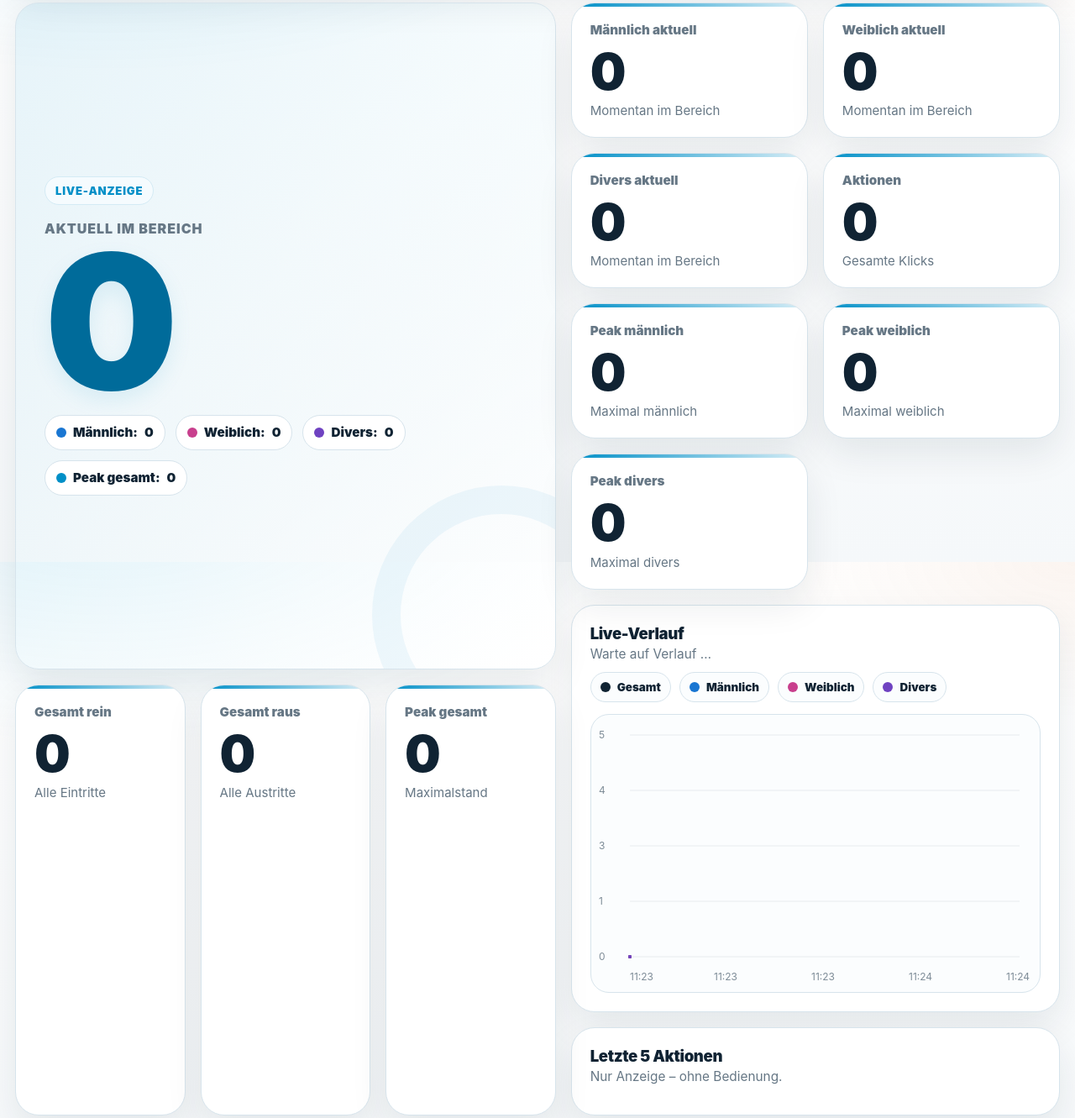
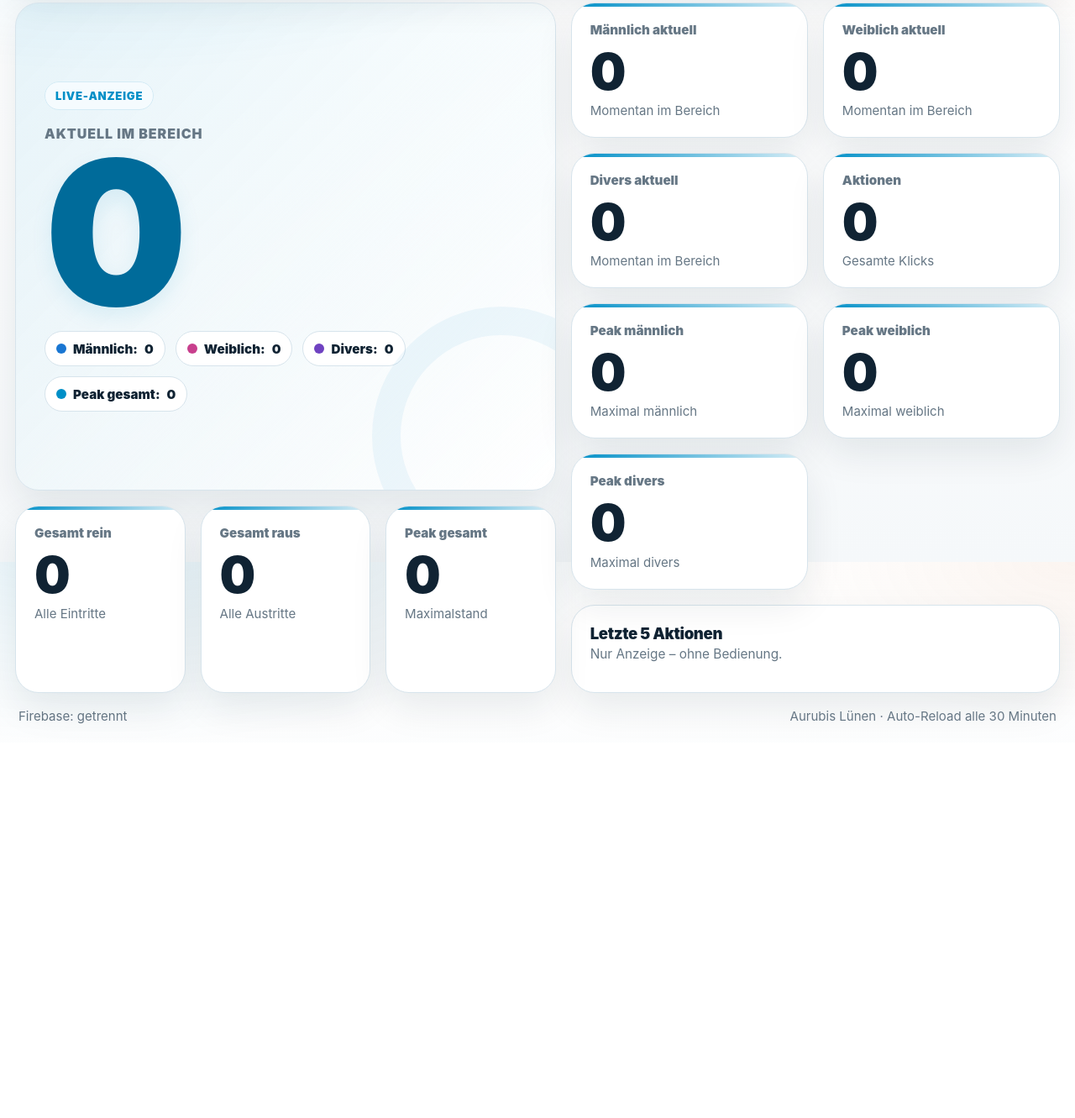
Before and after one commit to oschulk/nda-personenzaehler, a plain HTML site: page dashboard_tv.html in a window 1280 px wide. Shown: the part 131-1462 px from the top of the page at 84% size. After the commit the page ends 1015 px from the top, so only its background shows below. Drawn offline with Linux system fonts and the light colour scheme; no server answers.

Commit message:
Update dashboard_tv.html

```diff
--- a/dashboard_tv.html
+++ b/dashboard_tv.html
@@ -14,10 +14,15 @@
 }
 *{box-sizing:border-box}
 html,body{height:100%}
-body{margin:0;font-family:Inter,system-ui,-apple-system,"Segoe UI",Roboto,Arial,sans-serif;color:var(--text);background:
-radial-gradient(1050px 480px at 10% -10%,rgba(0,143,199,.11),transparent 62%),
-radial-gradient(700px 340px at 100% 0%,rgba(201,107,44,.07),transparent 55%),
-linear-gradient(180deg,#fff 0%,var(--bg) 100%)}
+body{
+  margin:0;
+  font-family:Inter,system-ui,-apple-system,"Segoe UI",Roboto,Arial,sans-serif;
+  color:var(--text);
+  background:
+    radial-gradient(1050px 480px at 10% -10%,rgba(0,143,199,.11),transparent 62%),
+    radial-gradient(700px 340px at 100% 0%,rgba(201,107,44,.07),transparent 55%),
+    linear-gradient(180deg,#fff 0%,var(--bg) 100%);
+}
 .app{min-height:100%;max-width:1680px;margin:0 auto;padding:18px;display:grid;gap:18px;grid-template-rows:auto 1fr auto}
 header{position:relative;overflow:hidden;background:var(--card);border:1px solid var(--line);border-radius:var(--radius);box-shadow:var(--shadow);padding:18px 24px;display:flex;align-items:center;justify-content:space-between;gap:18px}
 header:before{content:"";position:absolute;left:0;top:0;width:100%;height:7px;background:linear-gradient(90deg,var(--aurubis),#48c2e6 68%,var(--copper))}
@@ -28,16 +33,18 @@ h1{margin:0;font-size:clamp(1.55rem,2.3vw,2.25rem);letter-spacing:-.04em;line-he
 .sub{margin-top:5px;color:var(--muted);font-size:1rem}
 .headRight{display:flex;align-items:center;gap:10px;flex-wrap:wrap;justify-content:flex-end}
 .pill{display:inline-flex;align-items:center;gap:8px;min-height:44px;padding:9px 14px;border-radius:999px;background:#fbfdfe;border:1px solid var(--line);font-weight:900;font-size:.94rem;white-space:nowrap}
-.dot{width:11px;height:11px;border-radius:999px;background:#f2a900}.dot.online{background:var(--good)}.dot.offline{background:var(--bad)}
+.dot{width:11px;height:11px;border-radius:999px;background:#f2a900}
+.dot.online{background:var(--good)}
+.dot.offline{background:var(--bad)}
 .iconBtn{width:44px;height:44px;border-radius:14px;border:1px solid var(--line);background:#fff;color:var(--text);cursor:pointer;font-weight:1000}
 .main{display:grid;grid-template-columns:1.05fr .95fr;gap:18px;min-height:0}
 .left,.right{display:grid;gap:18px;min-height:0}
 .panel{background:var(--card);border:1px solid var(--line);border-radius:var(--radius);box-shadow:var(--shadow);min-width:0}
-.hero{position:relative;overflow:hidden;padding:30px 34px;display:grid;align-items:center;min-height:360px;background:linear-gradient(135deg,rgba(0,143,199,.09),rgba(73,201,236,.04) 45%,#fff 100%)}
+.hero{position:relative;overflow:hidden;padding:30px 34px;display:grid;align-items:center;min-height:520px;background:linear-gradient(135deg,rgba(0,143,199,.09),rgba(73,201,236,.04) 45%,#fff 100%)}
 .hero:after{content:"";position:absolute;right:-90px;bottom:-90px;width:240px;height:240px;border-radius:50%;border:34px solid rgba(0,143,199,.06);pointer-events:none}
 .eyebrow{display:inline-flex;align-items:center;padding:8px 12px;border-radius:999px;border:1px solid #d4ebf5;background:#f5fbfe;color:var(--aurubis);font-size:.82rem;font-weight:1000;text-transform:uppercase;letter-spacing:.06em}
 .heroLabel{margin-top:18px;color:var(--muted);font-size:1rem;font-weight:900;text-transform:uppercase;letter-spacing:.06em}
-.heroNumber{margin-top:8px;font-size:clamp(8rem,18vw,14rem);line-height:.83;letter-spacing:-.09em;font-weight:1000;color:var(--aurubis-dark);text-shadow:0 10px 26px rgba(0,143,199,.10)}
+.heroNumber{margin-top:8px;font-size:clamp(9rem,20vw,15rem);line-height:.83;letter-spacing:-.09em;font-weight:1000;color:var(--aurubis-dark);text-shadow:0 10px 26px rgba(0,143,199,.10)}
 .heroMeta{margin-top:18px;display:flex;flex-wrap:wrap;gap:12px}
 .miniPill{display:inline-flex;align-items:center;gap:8px;min-height:42px;padding:8px 13px;border-radius:999px;border:1px solid var(--line);background:#fff;font-weight:900;font-size:.95rem}
 .swatch{width:12px;height:12px;border-radius:999px;display:inline-block}
@@ -48,22 +55,17 @@ h1{margin:0;font-size:clamp(1.55rem,2.3vw,2.25rem);letter-spacing:-.04em;line-he
 .label{color:var(--muted);font-size:.95rem;font-weight:900}
 .value{margin-top:12px;font-size:clamp(2.7rem,4.7vw,4rem);line-height:.95;letter-spacing:-.06em;font-weight:1000}
 .desc{margin-top:8px;color:var(--muted);font-size:.94rem}
-.chartPanel{padding:22px;display:grid;gap:14px}
+.feedPanel{padding:22px;display:grid;gap:14px}
 .panelTitle{font-size:1.16rem;font-weight:1000;letter-spacing:-.02em}
 .panelText{color:var(--muted);font-size:.96rem;margin-top:4px}
-.chartTop{display:flex;align-items:flex-start;justify-content:space-between;gap:12px;flex-wrap:wrap}
-.legend{display:flex;gap:10px;flex-wrap:wrap}.legend .pill{min-height:36px;padding:7px 11px;font-size:.84rem}
-.chartBox{border:1px solid var(--line);border-radius:22px;background:#fbfdfe;overflow:hidden;position:relative}
-.chartNotice{position:absolute;inset:0;display:none;place-items:center;text-align:center;color:var(--muted);font-weight:900;padding:22px;background:rgba(251,253,254,.88);pointer-events:none}
-.chartNotice.show{display:grid}
-canvas{width:100%;height:330px;display:block}
-.feedPanel{padding:22px;display:grid;gap:14px}
-.feed{display:grid;gap:8px;max-height:300px;overflow:auto}
-.feedItem{display:grid;grid-template-columns:1fr auto;gap:12px;padding:10px 0;border-bottom:1px solid var(--line)}
-.feedItem:last-child{border-bottom:0}.feedItem b{font-weight:1000}.feedItem time{color:var(--muted);font-weight:900;white-space:nowrap}
+.feed{display:grid;gap:8px;max-height:420px;overflow:auto}
+.feedItem{display:grid;grid-template-columns:1fr auto;gap:12px;padding:13px 0;border-bottom:1px solid var(--line)}
+.feedItem:last-child{border-bottom:0}
+.feedItem b{font-weight:1000}
+.feedItem time{color:var(--muted);font-weight:900;white-space:nowrap}
 .empty{padding:12px 0;color:var(--muted);font-weight:800}
 footer{display:flex;justify-content:space-between;gap:12px;flex-wrap:wrap;color:var(--muted);font-size:.94rem;padding:0 4px 4px}
-@media(max-width:1200px){.main{grid-template-columns:1fr}.hero{min-height:300px}}
+@media(max-width:1200px){.main{grid-template-columns:1fr}.hero{min-height:360px}}
 @media(max-width:760px){.app{padding:14px}header{flex-direction:column;align-items:flex-start}.headRight{justify-content:flex-start}.grid2,.grid3{grid-template-columns:1fr}.heroNumber{font-size:6.5rem}}
 </style>
 </head>
@@ -72,7 +74,10 @@ footer{display:flex;justify-content:space-between;gap:12px;flex-wrap:wrap;color:
 <header>
   <div class="brand">
     <div class="logo"><img src="NDA.F.png" alt="Aurubis Logo"></div>
-    <div><h1>Aurubis Lünen – Besucher Dashboard</h1><div class="sub">Nacht der Ausbildung · Live-Monitor</div></div>
+    <div>
+      <h1>Aurubis Lünen – Besucher Dashboard</h1>
+      <div class="sub">Nacht der Ausbildung · Live-Monitor</div>
+    </div>
   </div>
   <div class="headRight">
     <div class="pill"><span class="dot" id="statusDot"></span><span id="statusText">Verbinde …</span></div>
@@ -115,24 +120,11 @@ footer{display:flex;justify-content:space-between;gap:12px;flex-wrap:wrap;color:
     <article class="panel card"><div class="label">Peak divers</div><div class="value" id="peakDiverseValue">0</div><div class="desc">Maximal divers</div></article>
   </section>
 
-  <section class="panel chartPanel">
-    <div class="chartTop">
-      <div><div class="panelTitle">Live-Verlauf</div><div class="panelText" id="historyInfo">Warte auf Verlauf …</div></div>
-      <div class="legend">
-        <div class="pill"><span class="swatch" style="background:#112433"></span>Gesamt</div>
-        <div class="pill"><span class="swatch" style="background:var(--male)"></span>Männlich</div>
-        <div class="pill"><span class="swatch" style="background:var(--female)"></span>Weiblich</div>
-        <div class="pill"><span class="swatch" style="background:var(--diverse)"></span>Divers</div>
-      </div>
+  <section class="panel feedPanel">
+    <div>
+      <div class="panelTitle">Letzte 5 Aktionen</div>
+      <div class="panelText">Nur Anzeige – ohne Bedienung.</div>
     </div>
-    <div class="chartBox">
-      <canvas id="trendChart"></canvas>
-      <div class="chartNotice" id="chartNotice">Mindestens zwei Verlaufspunkte nötig.</div>
-    </div>
-  </section>
-
-  <section class="panel feedPanel">
-    <div><div class="panelTitle">Letzte 5 Aktionen</div><div class="panelText">Nur Anzeige – ohne Bedienung.</div></div>
     <div class="feed" id="activityFeed"></div>
   </section>
 </section>
@@ -148,15 +140,15 @@ footer{display:flex;justify-content:space-between;gap:12px;flex-wrap:wrap;color:
 import { initializeApp } from "https://www.gstatic.com/firebasejs/12.2.1/firebase-app.js";
 import { getDatabase, ref, onValue, query, limitToLast } from "https://www.gstatic.com/firebasejs/12.2.1/firebase-database.js";
 
-const firebaseConfig = {
-  apiKey: "AIzaSyCmArIvvc4ikmtJS3POHL0Wq0l5v9kJ1SY",
-  authDomain: "nda-personenzaehler.firebaseapp.com",
-  databaseURL: "https://nda-personenzaehler-default-rtdb.europe-west1.firebasedatabase.app",
-  projectId: "nda-personenzaehler",
-  storageBucket: "nda-personenzaehler.firebasestorage.app",
-  messagingSenderId: "1056682674334",
-  appId: "1:1056682674334:web:dc270c8bb1dba8ce51538f",
-  measurementId: "G-HK25LZR82X"
+const firebaseConfig={
+  apiKey:"AIzaSyCmArIvvc4ikmtJS3POHL0Wq0l5v9kJ1SY",
+  authDomain:"nda-personenzaehler.firebaseapp.com",
+  databaseURL:"https://nda-personenzaehler-default-rtdb.europe-west1.firebasedatabase.app",
+  projectId:"nda-personenzaehler",
+  storageBucket:"nda-personenzaehler.firebasestorage.app",
+  messagingSenderId:"1056682674334",
+  appId:"1:1056682674334:web:dc270c8bb1dba8ce51538f",
+  measurementId:"G-HK25LZR82X"
 };
 
 setTimeout(()=>location.reload(),30*60*1000);
@@ -166,58 +158,116 @@ const db=getDatabase(app);
 const PATH="nda";
 
 const counterRef=ref(db,`${PATH}/counter`);
-const historyRef=ref(db,`${PATH}/history`);
 const feedRef=ref(db,`${PATH}/feed`);
 const connectedRef=ref(db,".info/connected");
 
 const $=id=>document.getElementById(id);
+
 const els={
-  statusDot:$("statusDot"),statusText:$("statusText"),updatedInfo:$("updatedInfo"),syncInfo:$("syncInfo"),
-  currentTotal:$("currentTotal"),maleCurrentChip:$("maleCurrentChip"),femaleCurrentChip:$("femaleCurrentChip"),diverseCurrentChip:$("diverseCurrentChip"),peakChip:$("peakChip"),
-  totalInValue:$("totalInValue"),totalOutValue:$("totalOutValue"),maleCurrent:$("maleCurrent"),femaleCurrent:$("femaleCurrent"),diverseCurrent:$("diverseCurrent"),
-  eventCountValue:$("eventCountValue"),peakValue:$("peakValue"),peakMaleValue:$("peakMaleValue"),peakFemaleValue:$("peakFemaleValue"),peakDiverseValue:$("peakDiverseValue"),
-  trendChart:$("trendChart"),historyInfo:$("historyInfo"),chartNotice:$("chartNotice"),activityFeed:$("activityFeed")
+  statusDot:$("statusDot"),
+  statusText:$("statusText"),
+  updatedInfo:$("updatedInfo"),
+  syncInfo:$("syncInfo"),
+  currentTotal:$("currentTotal"),
+  maleCurrentChip:$("maleCurrentChip"),
+  femaleCurrentChip:$("femaleCurrentChip"),
+  diverseCurrentChip:$("diverseCurrentChip"),
+  peakChip:$("peakChip"),
+  totalInValue:$("totalInValue"),
+  totalOutValue:$("totalOutValue"),
+  maleCurrent:$("maleCurrent"),
+  femaleCurrent:$("femaleCurrent"),
+  diverseCurrent:$("diverseCurrent"),
+  eventCountValue:$("eventCountValue"),
+  peakValue:$("peakValue"),
+  peakMaleValue:$("peakMaleValue"),
+  peakFemaleValue:$("peakFemaleValue"),
+  peakDiverseValue:$("peakDiverseValue"),
+  activityFeed:$("activityFeed")
 };
 
-const DEFAULT_COUNTER={maleIn:0,maleOut:0,femaleIn:0,femaleOut:0,diverseIn:0,diverseOut:0,peak:0,peakMale:0,peakFemale:0,peakDiverse:0,eventCount:0,updatedAt:Date.now()};
+const DEFAULT_COUNTER={
+  maleIn:0,maleOut:0,
+  femaleIn:0,femaleOut:0,
+  diverseIn:0,diverseOut:0,
+  peak:0,peakMale:0,peakFemale:0,peakDiverse:0,
+  eventCount:0,updatedAt:Date.now()
+};
+
 let latestCounter=DEFAULT_COUNTER;
-let latestHistory=[];
 let online=false;
 
-function n(v){const x=Number(v);return Number.isFinite(x)?x:0}
+function n(v){
+  const x=Number(v);
+  return Number.isFinite(x)?x:0;
+}
+
 function compute(s){
   const maleCurrent=Math.max(0,n(s.maleIn)-n(s.maleOut));
   const femaleCurrent=Math.max(0,n(s.femaleIn)-n(s.femaleOut));
   const diverseCurrent=Math.max(0,n(s.diverseIn)-n(s.diverseOut));
   const totalIn=n(s.maleIn)+n(s.femaleIn)+n(s.diverseIn);
   const totalOut=n(s.maleOut)+n(s.femaleOut)+n(s.diverseOut);
-  return {maleCurrent,femaleCurrent,diverseCurrent,totalIn,totalOut,totalCurrent:maleCurrent+femaleCurrent+diverseCurrent};
+
+  return{
+    maleCurrent,
+    femaleCurrent,
+    diverseCurrent,
+    totalIn,
+    totalOut,
+    totalCurrent:maleCurrent+femaleCurrent+diverseCurrent
+  };
 }
+
 function cleanCounter(raw){
   raw=raw||DEFAULT_COUNTER;
   const c=compute(raw);
-  return {
-    maleIn:n(raw.maleIn),maleOut:n(raw.maleOut),femaleIn:n(raw.femaleIn),femaleOut:n(raw.femaleOut),diverseIn:n(raw.diverseIn),diverseOut:n(raw.diverseOut),
-    peak:Math.max(n(raw.peak),c.totalCurrent),peakMale:Math.max(n(raw.peakMale),c.maleCurrent),peakFemale:Math.max(n(raw.peakFemale),c.femaleCurrent),peakDiverse:Math.max(n(raw.peakDiverse),c.diverseCurrent),
-    eventCount:n(raw.eventCount),updatedAt:raw.updatedAt||Date.now()
+
+  return{
+    maleIn:n(raw.maleIn),
+    maleOut:n(raw.maleOut),
+    femaleIn:n(raw.femaleIn),
+    femaleOut:n(raw.femaleOut),
+    diverseIn:n(raw.diverseIn),
+    diverseOut:n(raw.diverseOut),
+    peak:Math.max(n(raw.peak),c.totalCurrent),
+    peakMale:Math.max(n(raw.peakMale),c.maleCurrent),
+    peakFemale:Math.max(n(raw.peakFemale),c.femaleCurrent),
+    peakDiverse:Math.max(n(raw.peakDiverse),c.diverseCurrent),
+    eventCount:n(raw.eventCount),
+    updatedAt:raw.updatedAt||Date.now()
   };
 }
-function formatTime(v){return v?new Date(v).toLocaleTimeString("de-DE",{hour:"2-digit",minute:"2-digit",second:"2-digit"}):"–"}
-function escapeHTML(v){return String(v).replaceAll("&","&amp;").replaceAll("<","&lt;").replaceAll(">","&gt;").replaceAll('"',"&quot;").replaceAll("'","&#39;")}
+
+function formatTime(v){
+  return v?new Date(v).toLocaleTimeString("de-DE",{hour:"2-digit",minute:"2-digit",second:"2-digit"}):"–";
+}
+
+function escapeHTML(v){
+  return String(v)
+    .replaceAll("&","&amp;")
+    .replaceAll("<","&lt;")
+    .replaceAll(">","&gt;")
+    .replaceAll('"',"&quot;")
+    .replaceAll("'","&#39;");
+}
 
 function renderStatus(){
   els.statusDot.className=`dot ${online?"online":"offline"}`;
   els.statusText.textContent=online?"Live verbunden":"Offline";
   els.syncInfo.textContent=online?"Firebase: verbunden":"Firebase: getrennt";
 }
+
 function renderCounter(raw){
   latestCounter=cleanCounter(raw);
   const c=compute(latestCounter);
+
   els.currentTotal.textContent=c.totalCurrent;
   els.maleCurrentChip.textContent=c.maleCurrent;
   els.femaleCurrentChip.textContent=c.femaleCurrent;
   els.diverseCurrentChip.textContent=c.diverseCurrent;
   els.peakChip.textContent=latestCounter.peak;
+
   els.totalInValue.textContent=c.totalIn;
   els.totalOutValue.textContent=c.totalOut;
   els.maleCurrent.textContent=c.maleCurrent;
@@ -228,12 +278,18 @@ function renderCounter(raw){
   els.peakFemaleValue.textContent=latestCounter.peakFemale;
   els.peakDiverseValue.textContent=latestCounter.peakDiverse;
   els.eventCountValue.textContent=latestCounter.eventCount;
+
   els.updatedInfo.textContent=`Aktualisiert: ${formatTime(latestCounter.updatedAt)}`;
-  drawChart();
 }
+
 function renderFeed(items){
   els.activityFeed.innerHTML="";
-  if(!items.length){els.activityFeed.innerHTML='<div class="empty">Noch keine Aktionen vorhanden.</div>';return}
+
+  if(!items.length){
+    els.activityFeed.innerHTML='<div class="empty">Noch keine Aktionen vorhanden.</div>';
+    return;
+  }
+
   items.slice().reverse().forEach(item=>{
     const row=document.createElement("div");
     row.className="feedItem";
@@ -241,121 +297,32 @@ function renderFeed(items){
     els.activityFeed.appendChild(row);
   });
 }
-function renderHistory(items){
-  latestHistory=items.map(item=>({
-    at:n(item.at||item.timestamp||item.time),
-    total:n(item.total),
-    male:n(item.male),
-    female:n(item.female),
-    diverse:n(item.diverse)
-  })).filter(p=>p.at>0).sort((a,b)=>a.at-b.at);
-
-  els.historyInfo.textContent=latestHistory.length>=2?`${latestHistory.length} Verlaufspunkte`:"Mindestens zwei Verlaufspunkte nötig";
-  els.chartNotice.classList.toggle("show",latestHistory.length<2);
-  drawChart();
-}
-function chartPoints(){
-  if(latestHistory.length) return latestHistory;
-  const c=compute(latestCounter);
-  return [{at:latestCounter.updatedAt||Date.now(),total:c.totalCurrent,male:c.maleCurrent,female:c.femaleCurrent,diverse:c.diverseCurrent}];
-}
-function drawChart(){
-  const points=chartPoints().slice(-120);
-  const canvas=els.trendChart;
-  const width=Math.max(300,canvas.parentElement.clientWidth||700);
-  const height=330;
-  const ratio=Math.max(1,window.devicePixelRatio||1);
-  canvas.width=width*ratio;
-  canvas.height=height*ratio;
-  const ctx=canvas.getContext("2d");
-  ctx.setTransform(ratio,0,0,ratio,0,0);
-  ctx.clearRect(0,0,width,height);
-
-  const pad={top:24,right:24,bottom:42,left:46};
-  const innerW=width-pad.left-pad.right;
-  const innerH=height-pad.top-pad.bottom;
-  const maxY=Math.max(5,...points.map(p=>p.total),...points.map(p=>p.male),...points.map(p=>p.female),...points.map(p=>p.diverse));
-
-  const minTime=Math.min(...points.map(p=>p.at));
-  const maxTime=Math.max(...points.map(p=>p.at));
-  const rawRange=maxTime-minTime;
-  const timeRange=rawRange>0?rawRange:60000;
-
-  function xFor(p,i){
-    if(points.length<2)return pad.left;
-    if(rawRange<1000)return pad.left+(innerW/Math.max(1,points.length-1))*i;
-    return pad.left+((p.at-minTime)/timeRange)*innerW;
-  }
-  function yFor(v){return pad.top+innerH-(v/maxY)*innerH}
-
-  ctx.font="12px Inter, system-ui, sans-serif";
-  for(let i=0;i<=4;i++){
-    const y=pad.top+(innerH/4)*i;
-    ctx.strokeStyle="rgba(16,35,51,.08)";
-    ctx.beginPath();ctx.moveTo(pad.left,y);ctx.lineTo(width-pad.right,y);ctx.stroke();
-    ctx.fillStyle="rgba(112,128,140,.9)";
-    ctx.fillText(String(Math.round(maxY-(maxY/4)*i)),9,y+4);
-  }
-
-  function drawLine(key,color,fill=false){
-    const coords=points.map((p,i)=>({x:xFor(p,i),y:yFor(n(p[key]))}));
-    if(fill&&coords.length){
-      const grad=ctx.createLinearGradient(0,pad.top,0,height-pad.bottom);
-      grad.addColorStop(0,"rgba(17,36,51,.12)");
-      grad.addColorStop(1,"rgba(17,36,51,0)");
-      ctx.beginPath();
-      coords.forEach((p,i)=>i?ctx.lineTo(p.x,p.y):ctx.moveTo(p.x,p.y));
-      ctx.lineTo(coords[coords.length-1].x,height-pad.bottom);
-      ctx.lineTo(coords[0].x,height-pad.bottom);
-      ctx.closePath();
-      ctx.fillStyle=grad;
-      ctx.fill();
-    }
-    ctx.beginPath();
-    coords.forEach((p,i)=>i?ctx.lineTo(p.x,p.y):ctx.moveTo(p.x,p.y));
-    ctx.strokeStyle=color;
-    ctx.lineWidth=3.5;
-    ctx.lineCap="round";
-    ctx.lineJoin="round";
-    ctx.stroke();
-    coords.forEach(p=>{ctx.beginPath();ctx.arc(p.x,p.y,2,0,Math.PI*2);ctx.fillStyle=color;ctx.fill()});
-  }
-
-  drawLine("total","#112433",true);
-  drawLine("male","#1976d2");
-  drawLine("female","#c83f8d");
-  drawLine("diverse","#6f42c1");
-
-  ctx.fillStyle="rgba(112,128,140,.9)";
-  const labels=5;
-  for(let i=0;i<labels;i++){
-    const t=minTime+(timeRange/(labels-1))*i;
-    const x=pad.left+(innerW/(labels-1))*i;
-    const label=new Date(t).toLocaleTimeString("de-DE",{hour:"2-digit",minute:"2-digit"});
-    ctx.fillText(label,Math.max(pad.left,x-16),height-14);
-  }
-}
 
 $("fullscreenBtn").addEventListener("click",async()=>{
-  try{if(document.fullscreenElement)await document.exitFullscreen();else await document.documentElement.requestFullscreen()}catch{}
+  try{
+    if(document.fullscreenElement) await document.exitFullscreen();
+    else await document.documentElement.requestFullscreen();
+  }catch{}
 });
-window.addEventListener("resize",drawChart);
 
-onValue(connectedRef,snap=>{online=snap.val()===true;renderStatus()});
-onValue(counterRef,snap=>renderCounter(snap.exists()?snap.val():DEFAULT_COUNTER));
-onValue(query(historyRef,limitToLast(120)),snap=>{
-  const items=[];snap.forEach(c=>items.push(c.val()));
-  renderHistory(items);
+onValue(connectedRef,snap=>{
+  online=snap.val()===true;
+  renderStatus();
 });
+
+onValue(counterRef,snap=>{
+  renderCounter(snap.exists()?snap.val():DEFAULT_COUNTER);
+});
+
 onValue(query(feedRef,limitToLast(5)),snap=>{
-  const items=[];snap.forEach(c=>items.push(c.val()));
+  const items=[];
+  snap.forEach(c=>items.push(c.val()));
   items.sort((a,b)=>n(a.at)-n(b.at));
   renderFeed(items);
 });
 
 renderCounter(DEFAULT_COUNTER);
 renderStatus();
-drawChart();
 </script>
 </body>
 </html>
```
